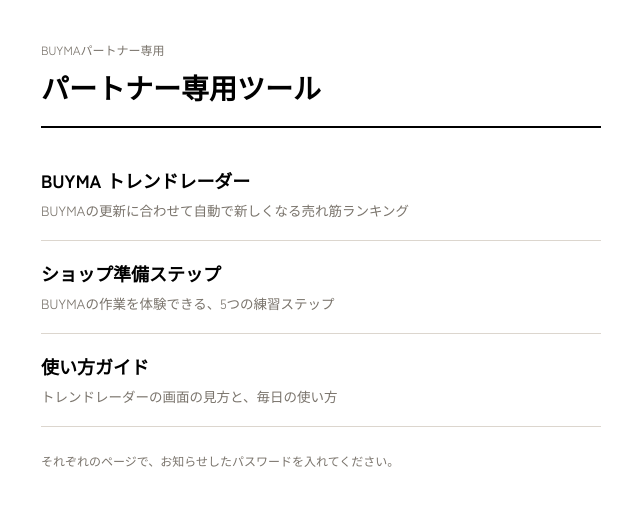
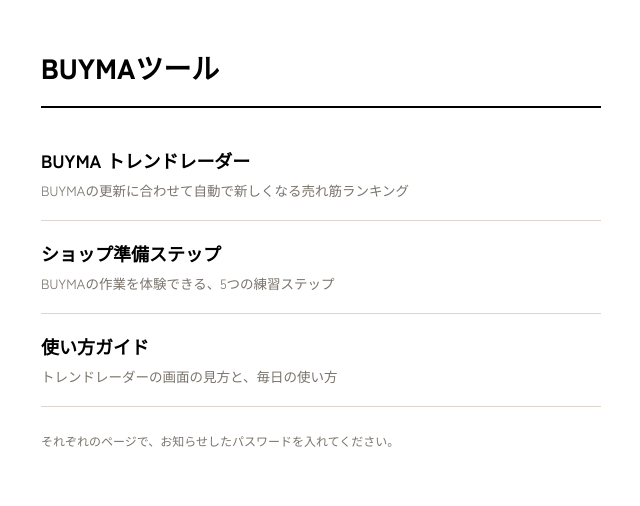
Before and after one commit to j-biz-jp/buyma-tools, a plain HTML site: page index.html in a window 1280 px wide. Shown: the whole page, without its empty margins (319-959 px from the left). Drawn offline with Linux system fonts and the light colour scheme.

Commit message:
全ページから「パートナー専用」の表現を削除
Co-Authored-By: Claude Opus 5.5 <noreply@anthropic.com>
Claude-Session: https://claude.ai/code/session_012PyseGpQAiabqLAfGubMfZ

```diff
--- a/index.html
+++ b/index.html
@@ -3,7 +3,7 @@
 <head>
 <meta charset="UTF-8">
 <meta name="viewport" content="width=device-width, initial-scale=1">
-<title>BUYMAパートナー専用ツール</title>
+<title>BUYMAツール</title>
 <link href="https://fonts.googleapis.com/css2?family=Zen+Kaku+Gothic+New:wght@400;500;700;900&display=swap" rel="stylesheet">
 <style>
 body{margin:0;background:#fff;color:#2e2b28;font-family:"Zen Kaku Gothic New",system-ui,sans-serif;line-height:1.65;-webkit-font-smoothing:antialiased}
@@ -19,8 +19,7 @@ p.note{font-size:12px;color:#7a746c;margin-top:24px}
 </head>
 <body>
 <div class="wrap">
-  <div class="for">BUYMAパートナー専用</div>
-  <h1>パートナー専用ツール</h1>
+  <h1>BUYMAツール</h1>
   <a class="tool" href="trend/"><b>BUYMA トレンドレーダー</b><span>BUYMAの更新に合わせて自動で新しくなる売れ筋ランキング</span></a>
   <a class="tool" href="steps/"><b>ショップ準備ステップ</b><span>BUYMAの作業を体験できる、5つの練習ステップ</span></a>
   <a class="tool" href="guide/"><b>使い方ガイド</b><span>トレンドレーダーの画面の見方と、毎日の使い方</span></a>
```
Also changed, not shown: guide/index.html (+0 -1 lines), steps/index.html (+0 -1 lines), trend/index.html (+0 -2 lines).
